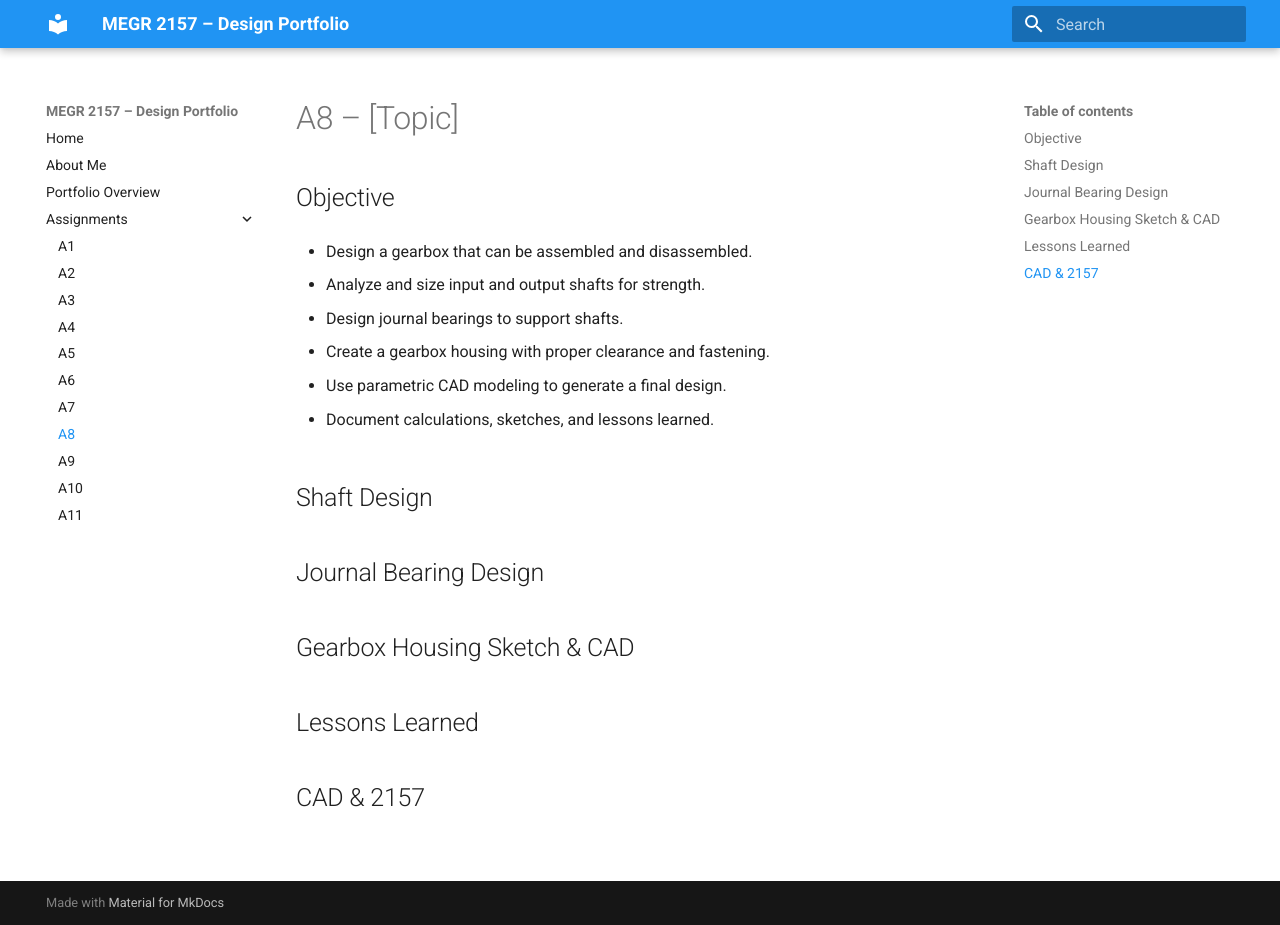
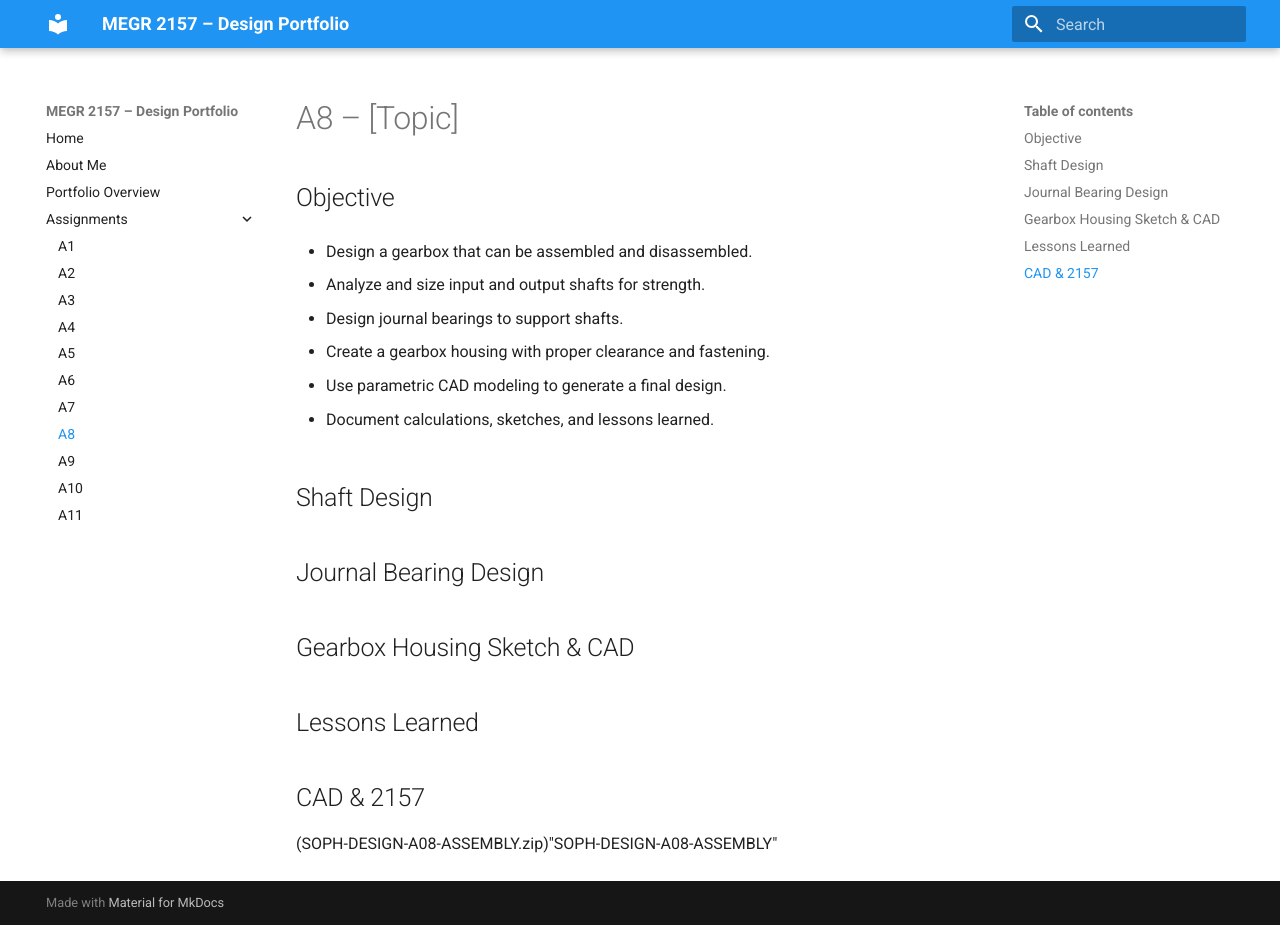
Before and after one commit to morrowevanj/megr2157-portfolio, an MkDocs documentation site: the page built from docs/assignments/A08/index.md, in a window 1280 px wide and 925 px high. Built offline with MkDocs 1.6.1 and Material for MkDocs 9.7.7, drawn with Linux system fonts in a browser that asks for light colours.

Commit message:
Update index.md

```diff
--- a/docs/assignments/A08/index.md
+++ b/docs/assignments/A08/index.md
@@ -26,3 +26,5 @@
 ## Lessons Learned
 
 ## CAD & 2157
+
+(SOPH-DESIGN-A08-ASSEMBLY.zip)"SOPH-DESIGN-A08-ASSEMBLY"
```
